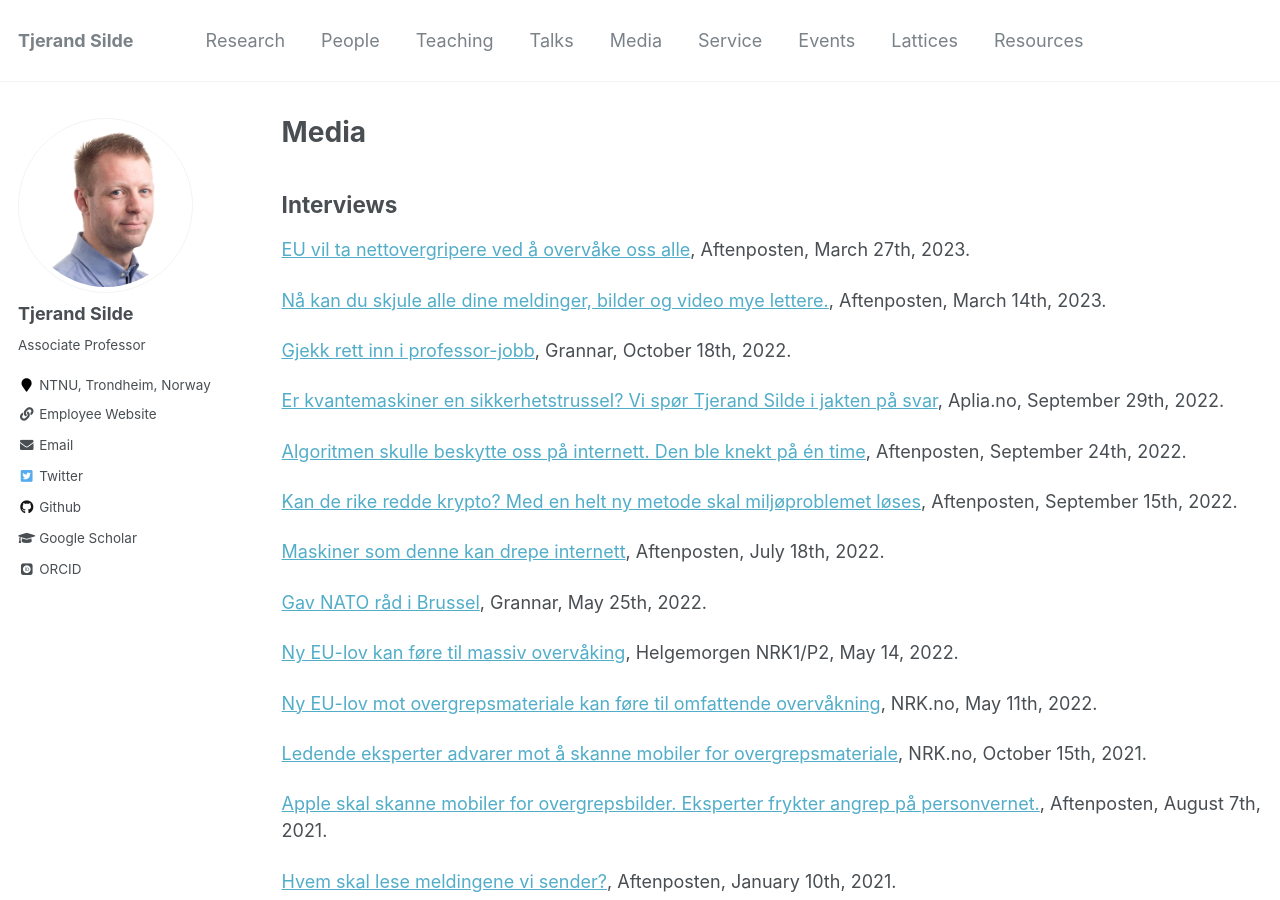
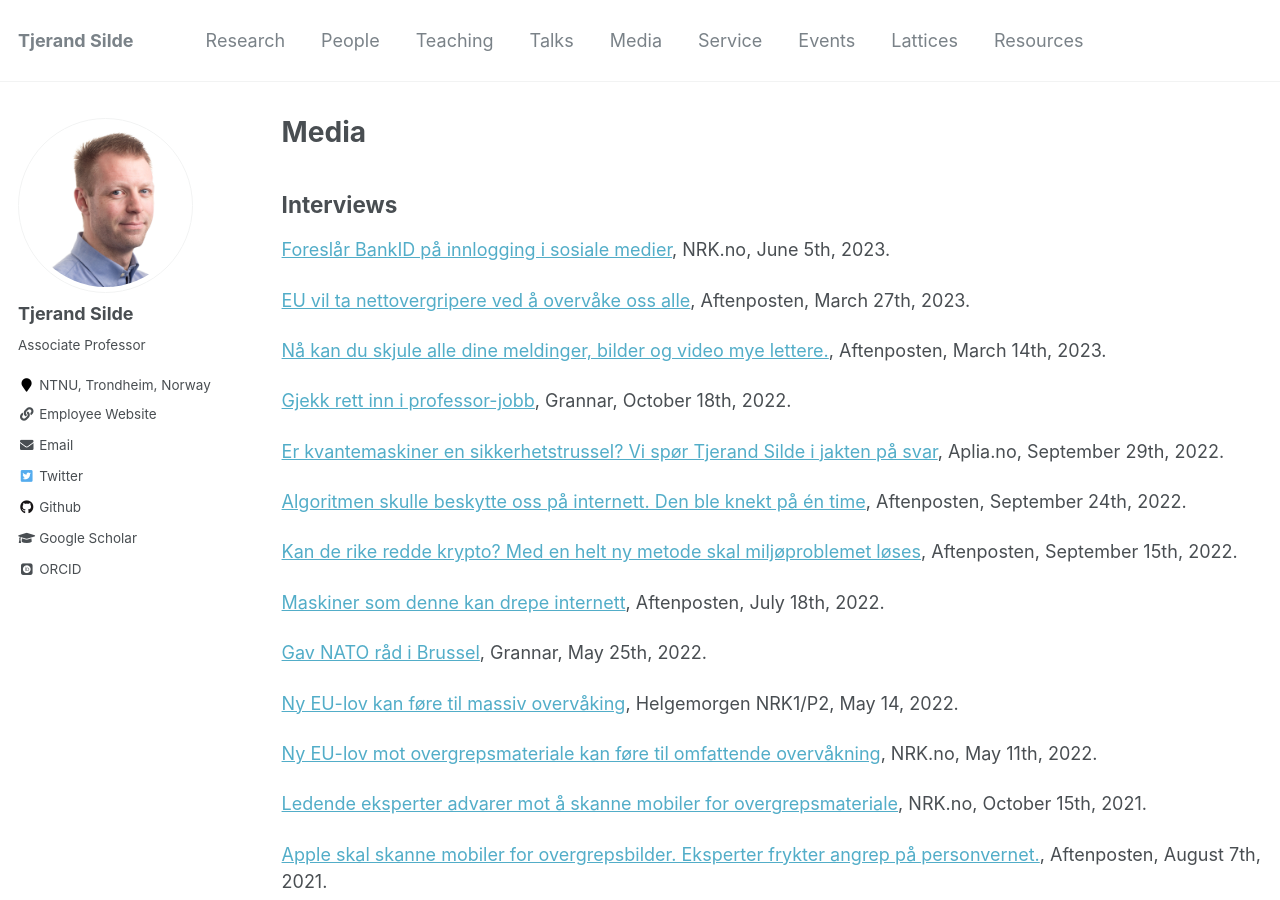
Before and after one commit to tjesi/tjesi.github.io, a Jekyll site: the page built from _pages/media.md, in a window 1280 px wide and 900 px high. Built offline with Jekyll 4.4.1, drawn with Linux system fonts in a browser that asks for light colours; some web fonts are replaced.

Commit message:
Update media.md

```diff
--- a/_pages/media.md
+++ b/_pages/media.md
@@ -6,6 +6,8 @@ author_profile: true
 ---
 
 ## Interviews
+
+[Foreslår BankID på innlogging i sosiale medier](https://www.nrk.no/norge/foreslar-bankid-pa-innlogging-i-sosiale-medier-1.16429728), NRK.no, June 5th, 2023.
 
 [EU vil ta nettovergripere ved å overvåke oss alle](https://www.aftenposten.no/kultur/i/q1QK10/eu-vil-ta-nettovergripere-ved-aa-overvaake-oss-alle), Aftenposten, March 27th, 2023.
 
```
